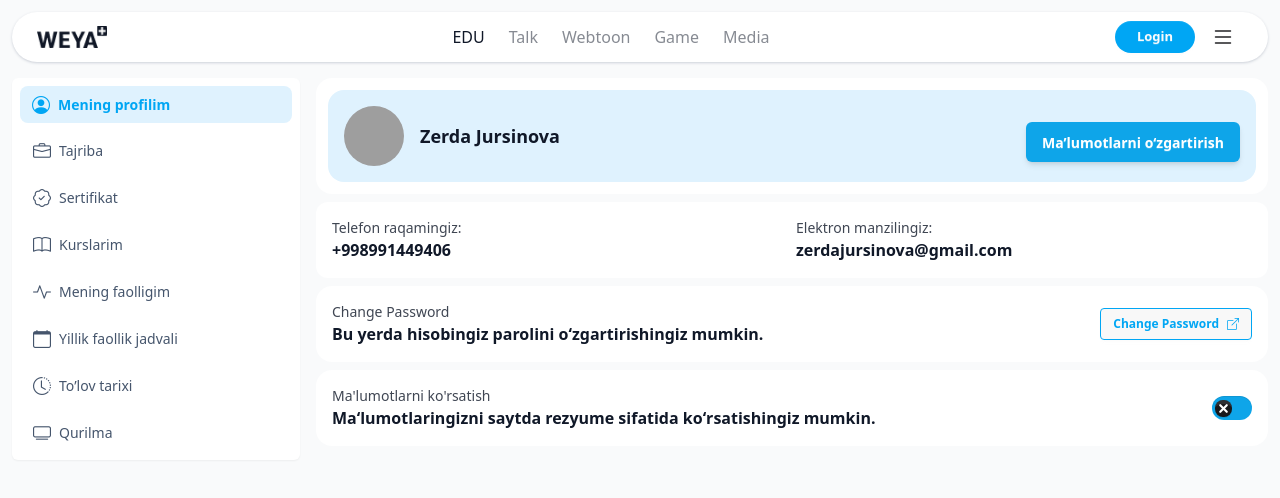
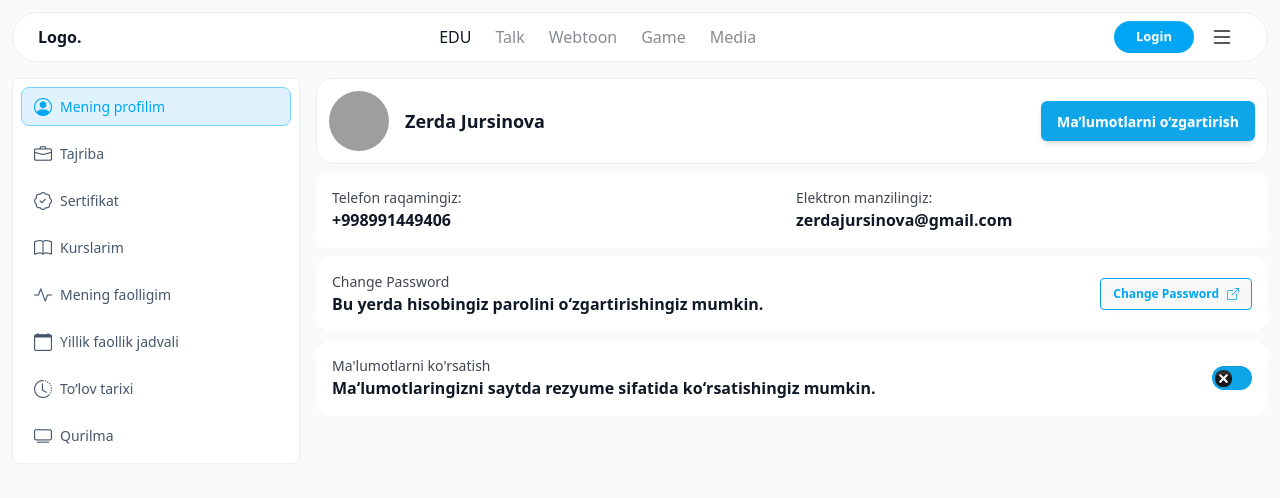
Before and after one commit to shahbozshirinboyev/weya-plus.uz, a React (Vite) app: page /my-profile in a window 1280 px wide. Shown: the top 498 px of the page. Built offline with nearby package versions, Linux system fonts and the light colour scheme; grey boxes are pictures that could not be loaded.

Commit message:
new section ...

```diff
--- a/src/components/layout/Navbar.jsx
+++ b/src/components/layout/Navbar.jsx
@@ -6,9 +6,10 @@ function Navbar() {
   return (
     <>
       <div className="container mx-auto px-3 sticky top-1 my-3 z-15 text-gray-900 dark:text-gray-50">
-        <div className="w-full rounded-full px-[25px] flex justify-between items-center h-[50px] bg-white dark:bg-gray-900 shadow shadow-gray-300 dark:shadow-gray-900">
+        <div className="w-full rounded-full px-[25px] flex justify-between items-center h-[50px] bg-white dark:bg-base-100 border border-base-300">
           <div>
-            <Logo />
+            {/* <Logo /> */}
+            <p className="font-semibold">Logo.</p>
           </div>
 
           <div>
@@ -32,10 +33,7 @@ function Navbar() {
           </div>
 
           <div className="flex gap-2 items-center">
-            <NavLink
-              to="login"
-              className="btn btn-sm border-none btn-circle w-[80px] flex justify-center items-center bg-sky-500 text-gray-50"
-            >
+            <NavLink to="login" className="btn btn-sm border-none btn-circle w-[80px] flex justify-center items-center bg-sky-500 text-gray-50">
               <span className="text-[13px]">Login</span>
             </NavLink>
 
--- a/src/index.css
+++ b/src/index.css
@@ -4,17 +4,17 @@
 @plugin "daisyui" { themes: all; }
 
  html.dark {
-  /* color-gray-950 */
-  background-color: oklch(13% 0.028 261.692);
-  /* background-attachment: fixed; */
-  /* background-repeat: repeat; */
+  /* color-slate-950 */
+  background-color: oklch(12.9% 0.042 264.695);
+  background-attachment: fixed;
+  background-repeat: repeat;
 }
 
 html:not(.dark) {
-  /* color-gray-50 */
-  background-color: oklch(98.5% 0.002 247.839);
-  /* background-attachment: fixed; */
-  /* background-repeat: repeat; */
+  /* color-slate-50 */
+  background-color: oklch(98.4% 0.003 247.858);
+  background-attachment: fixed;
+  background-repeat: repeat;
 }
 
 html {
--- a/src/pages/Profile/MyProfile.jsx
+++ b/src/pages/Profile/MyProfile.jsx
@@ -87,7 +87,7 @@ function MyProfile() {
       <DeleteDevice />
 
       <section className="container mx-auto px-3 mt-4 flex items-start gap-4 text-gray-900 dark:text-gray-50">
-        <div className="md:w-52 xl:w-72 bg-white dark:bg-slate-800 shadow-xs p-1 md:p-2 rounded-md absolute md:static bottom-3 left-3 right-3">
+        <div className="md:w-52 xl:w-72 p-1 md:p-2 rounded-md absolute md:static bottom-3 left-3 right-3 bg-white dark:bg-base-100 border border-base-300">
           <ul className="flex justify-between md:flex-col gap-2">
             {menus.map(({ to, icon, label }) => (
               <li key={to} className="w-full">
@@ -95,12 +95,12 @@ function MyProfile() {
                   onClick={() => {
                     setSelectMenu(to);
                   }}
-                  className={`w-full cursor-pointer hover:border flex flex-col md:flex-row border justify-start items-center gap-2 px-1 md:px-3 py-1 md:py-2 rounded-lg
+                  className={`w-full cursor-pointer flex flex-col md:flex-row border justify-start items-center gap-2 px-1 md:px-3 py-1 md:py-2 rounded-lg
                 ${
                   selectMenu === to
-                    ? " bg-sky-100 dark:bg-slate-950 text-sky-500 font-semibold border-none"
-                    : "border-transparent text-slate-600 dark:text-slate-100"
-                }`}
+                    ? "bg-sky-100 border-sky-300 text-sky-500 dark:border-sky-300/10 dark:bg-sky-400/10"
+                    : "text-slate-600 dark:text-slate-100 border-transparent"
+                } hover:bg-sky-100 hover:dark:bg-sky-400/10 hover:text-sky-500 transition-all duration-200`}
                 >
                   <i
                     className={`bi ${icon} text-lg flex justify-center items-center`}
@@ -121,8 +121,8 @@ function MyProfile() {
               selectMenu === "my-info" ? "block" : "hidden"
             }`}
           >
-            <div className="w-ful rounded-2xl p-3 bg-white dark:bg-slate-800">
-              <div className=" bg-sky-100 dark:bg-slate-950 rounded-2xl p-4 flex justify-between">
+            <div className="w-ful rounded-2xl p-3 bg-white dark:bg-base-100 border border-base-300">
+              <div className="flex justify-between items-center">
                 <div className="flex gap-4">
                   <div className="avatar">
                     <div className="w-15 rounded-full">
@@ -138,7 +138,7 @@ function MyProfile() {
                       .getElementById("my_profile_info_update")
                       .showModal()
                   }
-                  className="mt-4 btn rounded-md shadow-md bg-[#0EA5E9] text-white transition border border-none"
+                  className="btn rounded-md shadow-md bg-[#0EA5E9] text-white transition border border-none"
                 >
                   Ma’lumotlarni o‘zgartirish
                 </button>
```
